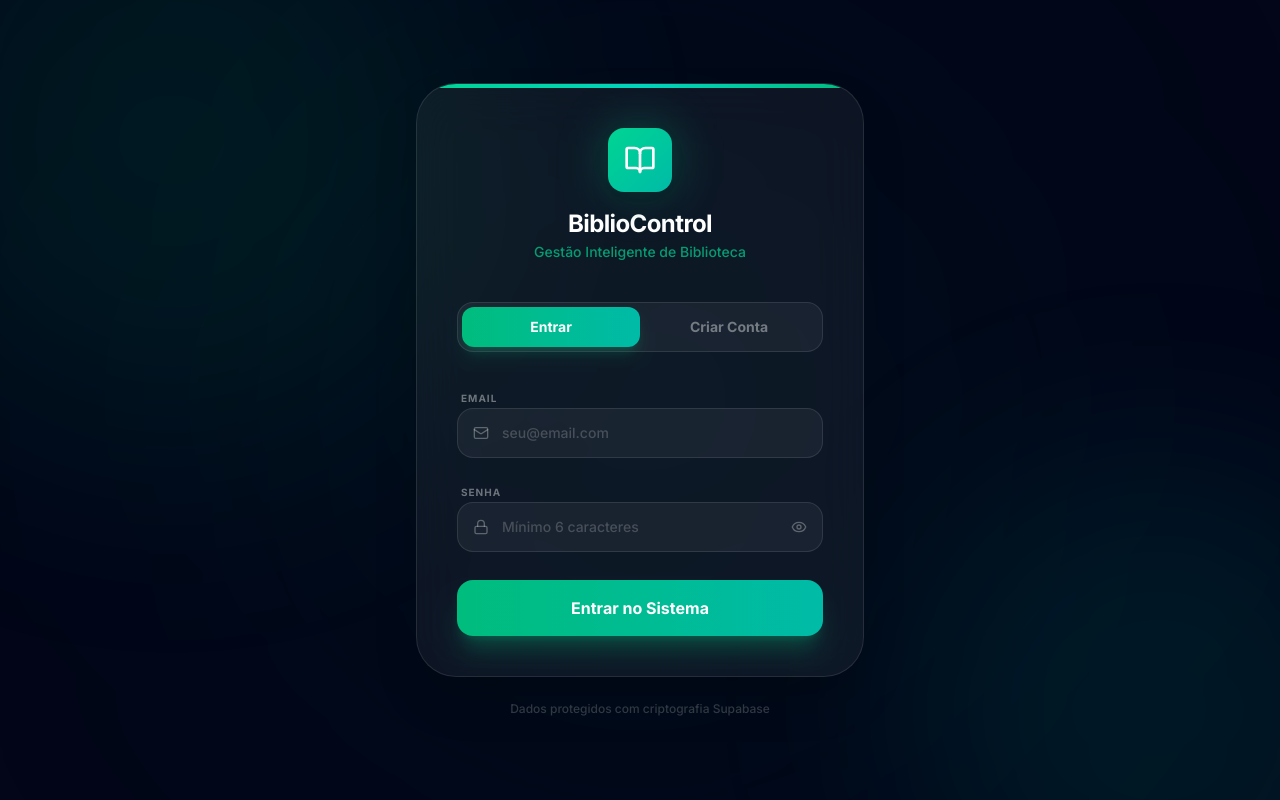
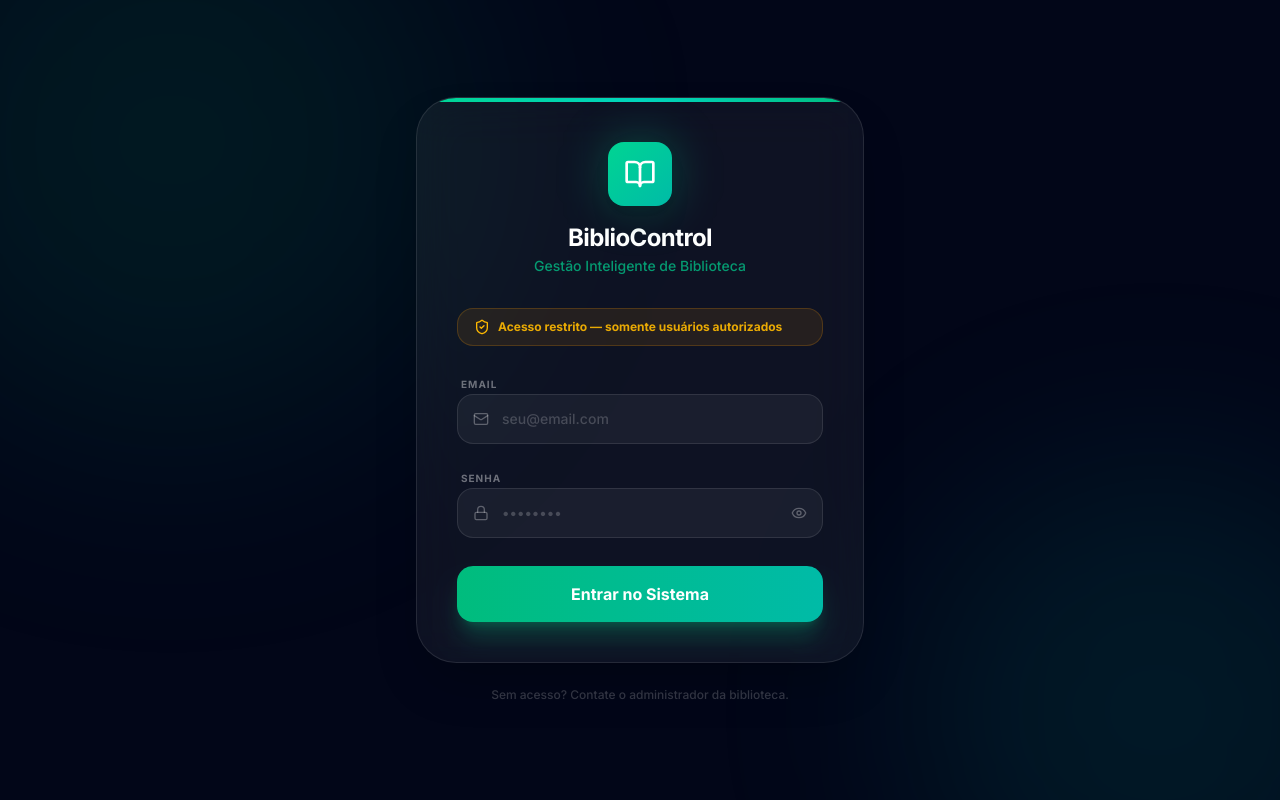
Before and after one commit to EVERTON100792/sistema-biblioteca-, a React (Vite) app: page / in a window 1280 px wide. Built offline with nearby package versions, Linux system fonts and the light colour scheme.

Commit message:
security: acesso restrito - cadastro publico desabilitado

```diff
--- a/src/pages/LoginPage.tsx
+++ b/src/pages/LoginPage.tsx
@@ -1,48 +1,32 @@
 import React, { useState } from 'react';
 import { supabase } from '../lib/supabase';
-import { Library, Mail, Lock, Eye, EyeOff, AlertCircle, BookOpen } from 'lucide-react';
-
-type AuthMode = 'login' | 'signup';
+import { Mail, Lock, Eye, EyeOff, AlertCircle, BookOpen, ShieldCheck } from 'lucide-react';
 
 interface LoginPageProps {
     onAuthSuccess: () => void;
 }
 
 export function LoginPage({ onAuthSuccess }: LoginPageProps) {
-    const [mode, setMode] = useState<AuthMode>('login');
     const [email, setEmail] = useState('');
     const [password, setPassword] = useState('');
     const [showPassword, setShowPassword] = useState(false);
     const [loading, setLoading] = useState(false);
     const [error, setError] = useState<string | null>(null);
-    const [successMsg, setSuccessMsg] = useState<string | null>(null);
 
     const handleSubmit = async (e: React.FormEvent) => {
         e.preventDefault();
         setError(null);
-        setSuccessMsg(null);
         setLoading(true);
-
         try {
-            if (mode === 'login') {
-                const { error } = await supabase.auth.signInWithPassword({ email, password });
-                if (error) throw error;
-                onAuthSuccess();
-            } else {
-                const { error } = await supabase.auth.signUp({ email, password });
-                if (error) throw error;
-                setSuccessMsg('Conta criada! Verifique seu email para confirmar o cadastro.');
-                setMode('login');
-            }
+            const { error } = await supabase.auth.signInWithPassword({ email, password });
+            if (error) throw error;
+            onAuthSuccess();
         } catch (err: unknown) {
             const msg = err instanceof Error ? err.message : 'Erro desconhecido';
             if (msg.includes('Invalid login credentials')) {
-                setError('Email ou senha incorretos.');
-            } else if (msg.includes('already registered')) {
-                setError('Este email já está cadastrado. Faça login.');
-                setMode('login');
+                setError('Email ou senha incorretos. Verifique suas credenciais.');
             } else {
-                setError(msg);
+                setError('Acesso não autorizado. Contate o administrador do sistema.');
             }
         } finally {
             setLoading(false);
@@ -51,21 +35,16 @@ export function LoginPage({ onAuthSuccess }: LoginPageProps) {
 
     return (
         <div className="min-h-screen bg-slate-950 flex items-center justify-center p-4 relative overflow-hidden">
-            {/* Ambient blobs */}
             <div className="absolute top-[-20%] left-[-10%] w-[600px] h-[600px] bg-emerald-500/10 rounded-full blur-[120px] pointer-events-none" />
             <div className="absolute bottom-[-20%] right-[-10%] w-[500px] h-[500px] bg-teal-500/10 rounded-full blur-[100px] pointer-events-none" />
-            <div className="absolute top-1/2 left-1/2 -translate-x-1/2 -translate-y-1/2 w-[800px] h-[800px] bg-emerald-900/10 rounded-full blur-[150px] pointer-events-none" />
 
             <div className="relative w-full max-w-md">
-                {/* Card */}
                 <div className="bg-white/5 backdrop-blur-xl border border-white/10 rounded-[2.5rem] shadow-2xl overflow-hidden">
-
-                    {/* Header gradient strip */}
                     <div className="h-1 w-full bg-gradient-to-r from-emerald-400 via-teal-400 to-emerald-500" />
 
                     <div className="p-10">
                         {/* Logo */}
-                        <div className="flex flex-col items-center gap-4 mb-10">
+                        <div className="flex flex-col items-center gap-4 mb-8">
                             <div className="relative">
                                 <div className="absolute inset-0 bg-emerald-400/30 rounded-2xl blur-xl" />
                                 <div className="relative w-16 h-16 bg-gradient-to-br from-emerald-400 to-teal-500 rounded-2xl flex items-center justify-center shadow-xl">
@@ -78,39 +57,21 @@ export function LoginPage({ onAuthSuccess }: LoginPageProps) {
                             </div>
                         </div>
 
-                        {/* Tab toggle */}
-                        <div className="flex bg-white/5 rounded-2xl p-1 mb-8 border border-white/10">
-                            {(['login', 'signup'] as AuthMode[]).map(m => (
-                                <button
-                                    key={m}
-                                    type="button"
-                                    onClick={() => { setMode(m); setError(null); setSuccessMsg(null); }}
-                                    className={`flex-1 py-2.5 rounded-xl font-bold text-sm transition-all duration-300 ${mode === m
-                                            ? 'bg-gradient-to-r from-emerald-500 to-teal-500 text-white shadow-lg shadow-emerald-500/20'
-                                            : 'text-white/40 hover:text-white/70'
-                                        }`}
-                                >
-                                    {m === 'login' ? 'Entrar' : 'Criar Conta'}
-                                </button>
-                            ))}
+                        {/* Restricted badge */}
+                        <div className="flex items-center gap-2 bg-amber-500/10 border border-amber-500/20 rounded-2xl px-4 py-2.5 mb-6">
+                            <ShieldCheck className="w-4 h-4 text-amber-400 shrink-0" />
+                            <p className="text-amber-400/90 text-xs font-bold">Acesso restrito — somente usuários autorizados</p>
                         </div>
 
-                        {/* Error / Success */}
+                        {/* Error */}
                         {error && (
-                            <div className="flex items-center gap-3 bg-rose-500/10 border border-rose-500/20 text-rose-400 px-4 py-3 rounded-2xl mb-6 text-sm font-medium">
+                            <div className="flex items-center gap-3 bg-rose-500/10 border border-rose-500/20 text-rose-400 px-4 py-3 rounded-2xl mb-5 text-sm font-medium">
                                 <AlertCircle className="w-4 h-4 shrink-0" />
                                 {error}
                             </div>
                         )}
-                        {successMsg && (
-                            <div className="flex items-center gap-3 bg-emerald-500/10 border border-emerald-500/20 text-emerald-400 px-4 py-3 rounded-2xl mb-6 text-sm font-medium">
-                                <Library className="w-4 h-4 shrink-0" />
-                                {successMsg}
-                            </div>
-                        )}
 
                         <form onSubmit={handleSubmit} className="space-y-5">
-                            {/* Email */}
                             <div className="space-y-2">
                                 <label className="text-[10px] font-bold text-white/40 uppercase tracking-widest ml-1">Email</label>
                                 <div className="relative">
@@ -121,12 +82,11 @@ export function LoginPage({ onAuthSuccess }: LoginPageProps) {
                                         onChange={e => setEmail(e.target.value)}
                                         required
                                         placeholder="seu@email.com"
-                                        className="w-full pl-11 pr-4 py-3.5 bg-white/5 border border-white/10 rounded-2xl text-white placeholder-white/20 font-medium text-sm focus:outline-none focus:border-emerald-500/50 focus:bg-white/8 transition-all"
+                                        className="w-full pl-11 pr-4 py-3.5 bg-white/5 border border-white/10 rounded-2xl text-white placeholder-white/20 font-medium text-sm focus:outline-none focus:border-emerald-500/50 transition-all"
                                     />
                                 </div>
                             </div>
 
-                            {/* Password */}
                             <div className="space-y-2">
                                 <label className="text-[10px] font-bold text-white/40 uppercase tracking-widest ml-1">Senha</label>
                                 <div className="relative">
@@ -136,25 +96,20 @@ export function LoginPage({ onAuthSuccess }: LoginPageProps) {
                                         value={password}
                                         onChange={e => setPassword(e.target.value)}
                                         required
-                                        minLength={6}
-                                        placeholder="Mínimo 6 caracteres"
-                                        className="w-full pl-11 pr-12 py-3.5 bg-white/5 border border-white/10 rounded-2xl text-white placeholder-white/20 font-medium text-sm focus:outline-none focus:border-emerald-500/50 focus:bg-white/8 transition-all"
+                                        placeholder="••••••••"
+                                        className="w-full pl-11 pr-12 py-3.5 bg-white/5 border border-white/10 rounded-2xl text-white placeholder-white/20 font-medium text-sm focus:outline-none focus:border-emerald-500/50 transition-all"
                                     />
-                                    <button
-                                        type="button"
-                                        onClick={() => setShowPassword(!showPassword)}
-                                        className="absolute right-4 top-1/2 -translate-y-1/2 text-white/30 hover:text-white/60 transition-colors"
-                                    >
+                                    <button type="button" onClick={() => setShowPassword(!showPassword)}
+                                        className="absolute right-4 top-1/2 -translate-y-1/2 text-white/30 hover:text-white/60 transition-colors">
                                         {showPassword ? <EyeOff className="w-4 h-4" /> : <Eye className="w-4 h-4" />}
                                     </button>
                                 </div>
                             </div>
 
-                            {/* Submit */}
                             <button
                                 type="submit"
                                 disabled={loading}
-                                className="w-full mt-2 py-4 bg-gradient-to-r from-emerald-500 to-teal-500 text-white font-bold rounded-2xl shadow-xl shadow-emerald-500/25 hover:shadow-emerald-500/40 hover:from-emerald-400 hover:to-teal-400 transition-all duration-200 disabled:opacity-60 disabled:cursor-not-allowed active:scale-[0.98]"
+                                className="w-full mt-2 py-4 bg-gradient-to-r from-emerald-500 to-teal-500 text-white font-bold rounded-2xl shadow-xl shadow-emerald-500/25 hover:from-emerald-400 hover:to-teal-400 transition-all duration-200 disabled:opacity-60 disabled:cursor-not-allowed active:scale-[0.98]"
                             >
                                 {loading ? (
                                     <span className="flex items-center justify-center gap-2">
@@ -162,16 +117,16 @@ export function LoginPage({ onAuthSuccess }: LoginPageProps) {
                                             <circle className="opacity-25" cx="12" cy="12" r="10" stroke="currentColor" strokeWidth="4" />
                                             <path className="opacity-75" fill="currentColor" d="M4 12a8 8 0 018-8V0C5.373 0 0 5.373 0 12h4z" />
                                         </svg>
-                                        Aguarde...
+                                        Verificando...
                                     </span>
-                                ) : mode === 'login' ? 'Entrar no Sistema' : 'Criar Minha Conta'}
+                                ) : 'Entrar no Sistema'}
                             </button>
                         </form>
                     </div>
                 </div>
 
                 <p className="text-center text-white/20 text-xs font-medium mt-6">
-                    Dados protegidos com criptografia Supabase
+                    Sem acesso? Contate o administrador da biblioteca.
                 </p>
             </div>
         </div>
```
